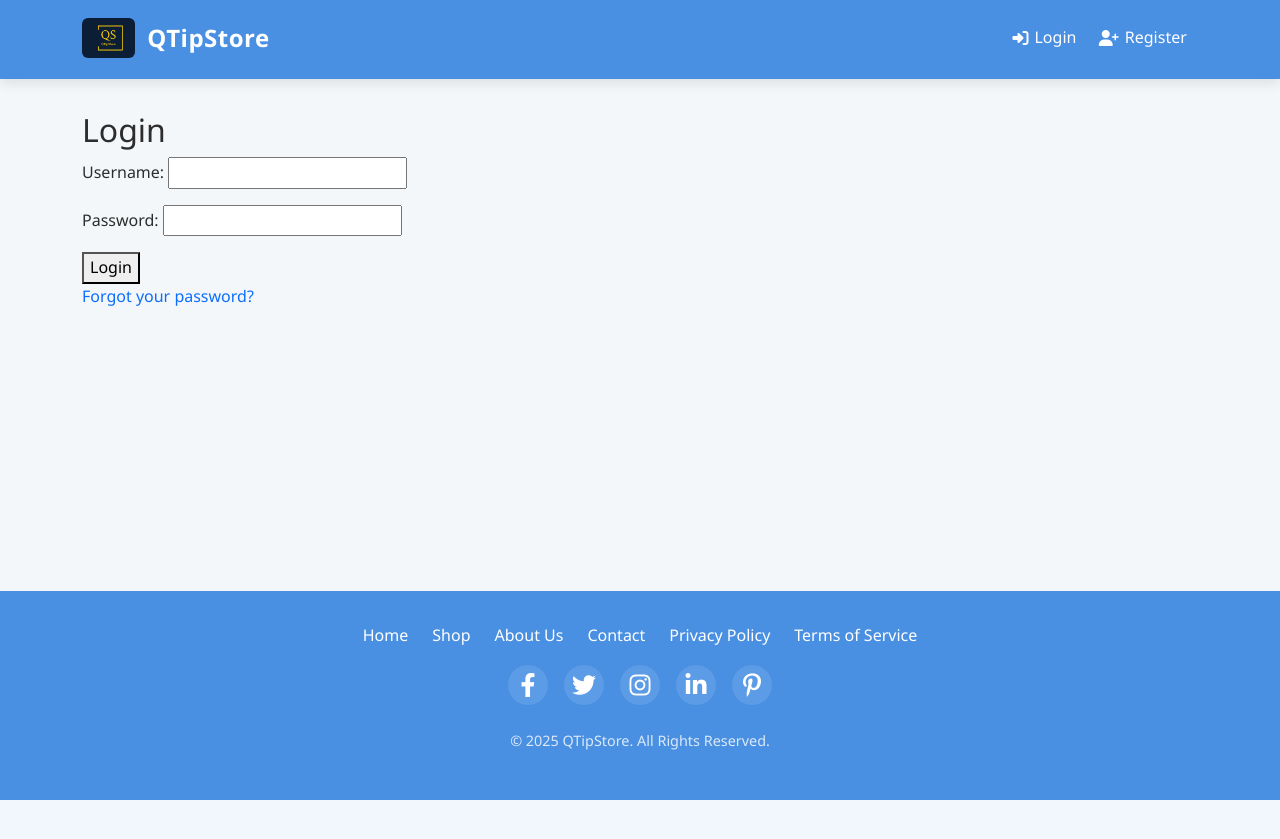
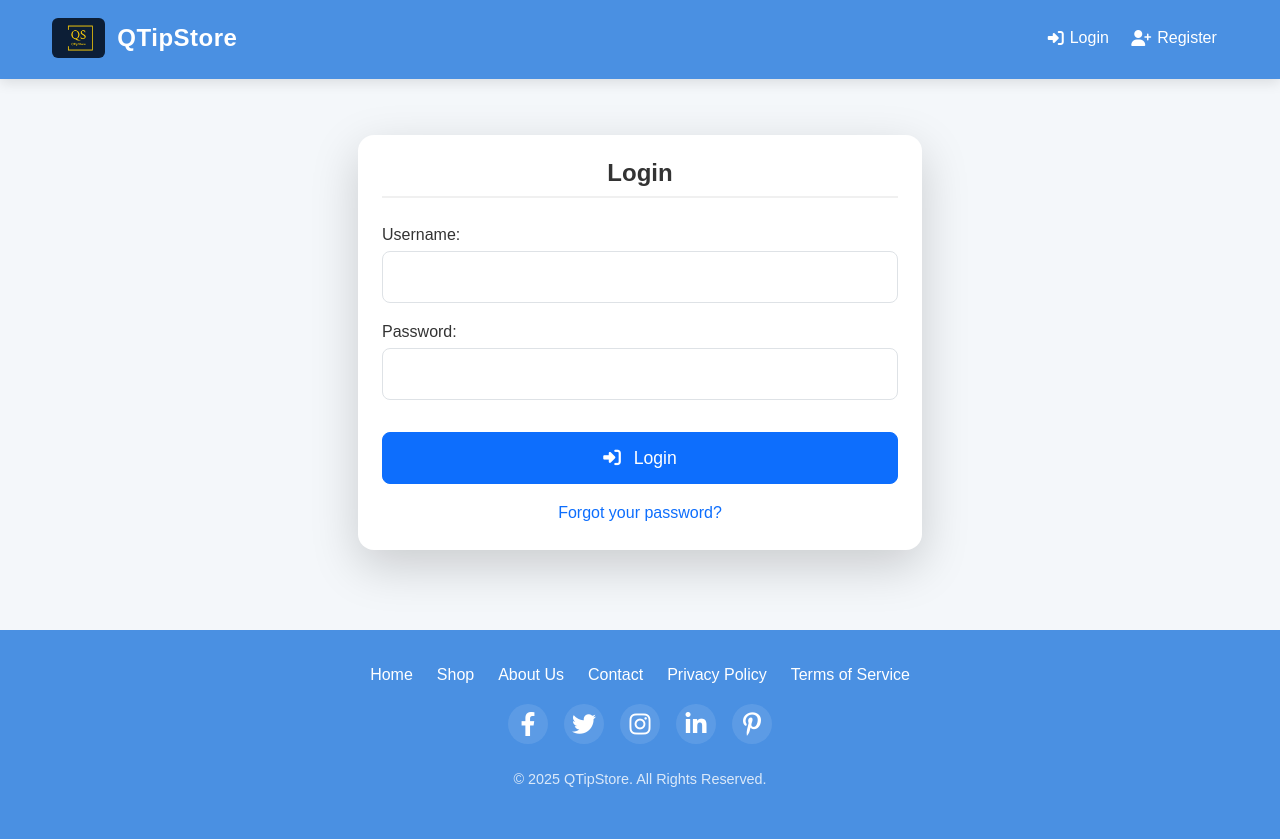
Before and after one commit to vinaykalwala/VindusQTipStore, a Django app: page /users/login/ in a window 1280 px wide. Before the commit the page ends 800 px from the top, so only its background shows below. Run offline with Django 5.2, Linux system fonts and the light colour scheme.

Commit message:
designed login page

```diff
--- a/templates/users/login.html
+++ b/templates/users/login.html
@@ -1,11 +1,184 @@
-{% extends 'base.html' %} {% block content %}
-<h2>Login</h2>
-<form method="post">
-    {% csrf_token %} {{ form.as_p }}
-    <button type="submit">Login</button>
-</form>
+{% extends 'base.html' %}
+{% block content %}
+<div class="container py-4">
+    <div class="row justify-content-center">
+        <div class="col-lg-6 col-md-8 col-sm-10">
+            <div class="login-container card shadow-lg rounded-4 p-4">
+                <h2 class="section-title text-center mb-4">Login</h2>
 
-<!-- Forgot Password Link -->
-<p><a href="{% url 'forgot_password' %}">Forgot your password?</a></p>
+                <form method="post" class="login-form">
+                    {% csrf_token %}
+                    <div class="form-fields">
+                        {{ form.as_p }}
+                    </div>
+                    <button type="submit" class="btn btn-primary btn-lg w-100 mt-3">
+                        <i class="fas fa-sign-in-alt me-2"></i> Login
+                    </button>
+                </form>
 
+                <!-- Forgot Password Link -->
+                <div class="forgot-password mt-3 text-center">
+                    <p class="mb-0">
+                        <a href="{% url 'forgot_password' %}" class="text-decoration-none">
+                            Forgot your password?
+                        </a>
+                    </p>
+                </div>
+
+                <!-- Error Messages -->
+                {% if form.errors %}
+                <div class="alert alert-danger mt-3" role="alert">
+                    {% for field in form %}
+                        {% for error in field.errors %}
+                            <p class="mb-0">{{ error }}</p>
+                        {% endfor %}
+                    {% endfor %}
+                    {% for error in form.non_field_errors %}
+                        <p class="mb-0">{{ error }}</p>
+                    {% endfor %}
+                </div>
+                {% endif %}
+            </div>
+        </div>
+    </div>
+</div>
+
+<style>
+    /* Base Styles */
+    * {
+        font-family: 'Poppins', sans-serif;
+        box-sizing: border-box;
+    }
+
+    .container {
+        max-width: 1200px;
+        margin: 0 auto;
+    }
+
+    .login-container {
+        background: #fff;
+        transition: all 0.3s ease;
+        border: none;
+    }
+
+    .login-container:hover {
+        box-shadow: 0 10px 20px rgba(0,0,0,0.1);
+    }
+
+    .section-title {
+        font-size: 1.5rem;
+        font-weight: 600;
+        color: #333;
+        padding-bottom: 0.5rem;
+        border-bottom: 2px solid #f0f0f0;
+        margin-bottom: 1.5rem;
+    }
+
+    /* Form Styles */
+    .login-form {
+        width: 100%;
+    }
+
+    .form-fields p {
+        margin-bottom: 1rem;
+    }
+
+    .form-fields label {
+        display: block;
+        font-weight: 500;
+        color: #333;
+        margin-bottom: 0.25rem;
+    }
+
+    .form-fields input {
+        width: 100%;
+        padding: 0.75rem;
+        border: 1px solid #dee2e6;
+        border-radius: 8px;
+        font-size: 1rem;
+        transition: border-color 0.3s ease;
+    }
+
+    .form-fields input:focus {
+        outline: none;
+        border-color: #0d6efd;
+        box-shadow: 0 0 5px rgba(13, 110, 253, 0.2);
+    }
+
+    /* Button Styles */
+    .btn-primary {
+        padding: 0.75rem;
+        font-size: 1.1rem;
+        background-color: #0d6efd;
+        border-color: #0d6efd;
+        transition: all 0.3s ease;
+    }
+
+    .btn-primary:hover {
+        background-color: #0b5ed7;
+        border-color: #0a58ca;
+        transform: translateY(-2px);
+    }
+
+    /* Forgot Password Link */
+    .forgot-password a {
+        color: #0d6efd;
+        transition: color 0.3s ease;
+    }
+
+    .forgot-password a:hover {
+        color: #0a58ca;
+        text-decoration: underline;
+    }
+
+    /* Error Messages */
+    .alert-danger {
+        padding: 1rem;
+        background-color: #f9f9f9;
+        border-radius: 8px;
+        border: 1px solid #f8d7da;
+    }
+
+    /* Responsive Adjustments */
+    @media (max-width: 991px) {
+        .col-lg-6 {
+            width: 80%;
+        }
+    }
+
+    @media (max-width: 768px) {
+        .login-container {
+            padding: 2rem;
+        }
+
+        .section-title {
+            font-size: 1.3rem;
+        }
+
+        .btn-primary {
+            padding: 0.65rem;
+            font-size: 1rem;
+        }
+    }
+
+    @media (max-width: 576px) {
+        .col-lg-6 {
+            width: 90%;
+        }
+
+        .login-container {
+            padding: 1.5rem;
+        }
+
+        .form-fields input {
+            padding: 0.65rem;
+            font-size: 0.9rem;
+        }
+
+        .btn-primary {
+            padding: 0.6rem;
+            font-size: 0.9rem;
+        }
+    }
+</style>
 {% endblock %}
```
